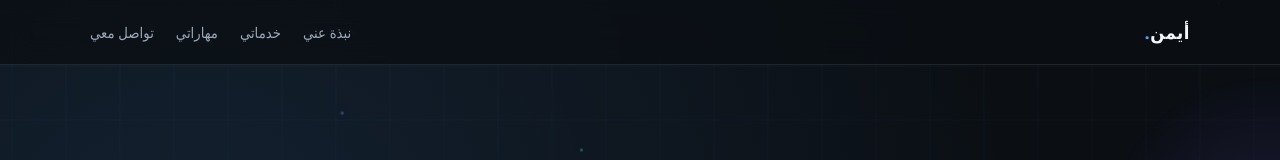
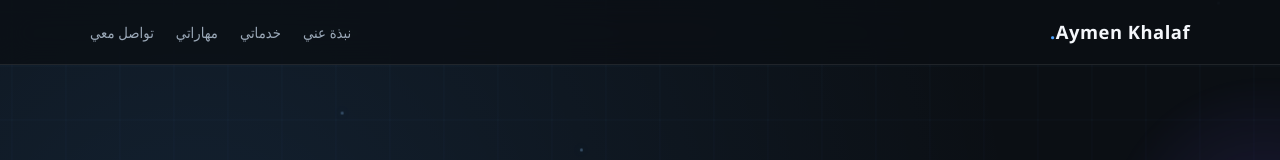
Before and after one commit to khlfaymen97-svg/aymenwebsiteee, a plain HTML site: page index.html in a window 1280 px wide. Shown: the top 160 px of the page. Drawn offline with Linux system fonts and the light colour scheme.

Commit message:
Update brand name from 'أيمن' to 'Aymen Khalaf'

```diff
--- a/index.html
+++ b/index.html
@@ -192,7 +192,7 @@ section{scroll-margin-top:75px}
 
 <nav>
   <div class="container nav-inner">
-    <a class="brand" href="#home">أيمن<span>.</span></a>
+    <a class="brand" href="#home">Aymen Khalaf<span>.</span></a>
     <div class="nav-links">
       <a href="#about">نبذة عني</a>
       <a href="#services">خدماتي</a>
```
